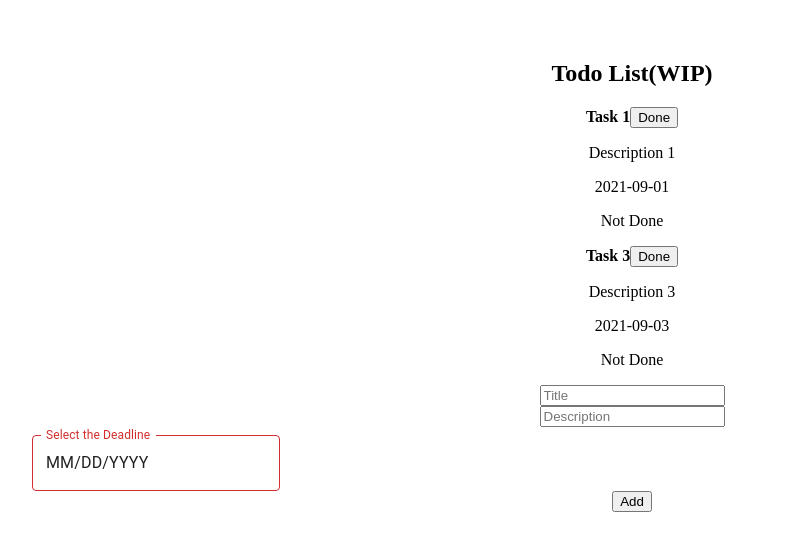
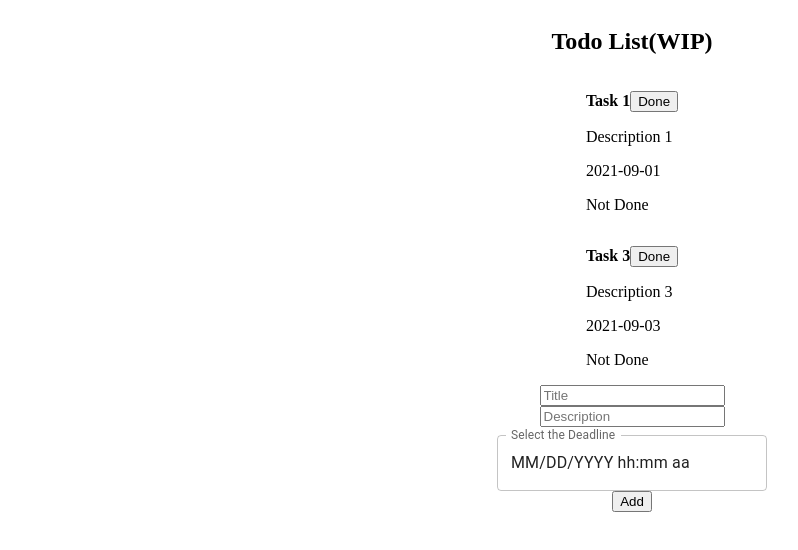
Before and after one commit to tetsugo02/TodoList, a React (Vite) app: page / in a window 1280 px wide. Shown: the top 550 px of the page, without its empty margins (8-806 px from the left). Built offline with nearby package versions, Linux system fonts and the light colour scheme.

Commit message:
Refactor code to remove unused CSS import and update package.json dependencies

```diff
--- a/package.json
+++ b/package.json
@@ -14,9 +14,11 @@
     "@emotion/styled": "^11.13.0",
     "@mui/material": "^6.1.2",
     "@mui/x-date-pickers": "^7.18.0",
+    "@types/styled-components": "^5.1.34",
     "dayjs": "^1.11.13",
     "react": "^18.3.1",
     "react-dom": "^18.3.1",
+    "styled-components": "^6.1.13",
     "uuid": "^10.0.0"
   },
   "devDependencies": {
--- a/src/App.tsx
+++ b/src/App.tsx
@@ -1,4 +1,3 @@
-import "./App.css";
 import AddNewTodo from "./components/AddNew";
 import TodoList from "./components/TodoList";
 
--- a/src/components/AddNew.tsx
+++ b/src/components/AddNew.tsx
@@ -1,10 +1,17 @@
 import { useContext, useState } from "react";
 import { v4 as uuidv4 } from "uuid";
 import dayjs, { Dayjs } from "dayjs";
+import styled from "styled-components";
 
 import { TodoType } from "../types/TodoType";
 import TodoListDataContext from "../contexts/TodoListData";
-import BasicDatePicker from "./styled/TimePicker";
+import BasicDatePicker from "./TimePicker";
+
+const StyledAddNewTodo = styled.div`
+	display: flex;
+	flex-direction: column;
+	align-items: center;
+`;
 
 const AddNewTodo = () => {
 	const todoContext = useContext(TodoListDataContext);
@@ -33,7 +40,7 @@ const AddNewTodo = () => {
 		if (date) {
 			setNewTodo((prev) => ({
 				...prev,
-				deadline: date.format("YYYY-MM-DD"),
+				deadline: date.format("YYYY-MM-DD HH:mm"),
 			}));
 		}
 	};
@@ -54,7 +61,7 @@ const AddNewTodo = () => {
 	};
 
 	return (
-		<div>
+		<StyledAddNewTodo>
 			<div>
 				<input
 					type="text"
@@ -78,7 +85,8 @@ const AddNewTodo = () => {
 				<BasicDatePicker value={dayjs(newTodo.deadline)} onChange={handleDateChange} />
 			</div>
 			<button onClick={handleAddTodo}>Add</button>
-		</div>
+			{newTodo.deadline}
+		</StyledAddNewTodo>
 	);
 };
 
--- a/src/components/styled/TimePicker.tsx
+++ b/src/components/TimePicker.tsx
@@ -1,19 +1,31 @@
 import { DemoContainer } from "@mui/x-date-pickers/internals/demo";
 import { AdapterDayjs } from "@mui/x-date-pickers/AdapterDayjs";
 import { LocalizationProvider } from "@mui/x-date-pickers/LocalizationProvider";
-import { DatePicker } from "@mui/x-date-pickers/DatePicker";
+import { DateTimePicker } from "@mui/x-date-pickers";
 import { Dayjs } from "dayjs";
-
+import styled from "styled-components";
 interface BasicDatePickerProps {
 	value: Dayjs | null;
 	onChange: (date: Dayjs | null) => void;
 }
+const StyledDateTimePicker = styled(DateTimePicker)`
+	width: 200px;
+`;
 
 const BasicDatePicker: React.FC<BasicDatePickerProps> = ({ value, onChange }) => {
 	return (
 		<LocalizationProvider dateAdapter={AdapterDayjs}>
-			<DemoContainer components={["DatePicker"]}>
-				<DatePicker label="Select the Deadline" value={value} onChange={onChange} />
+			<DemoContainer components={["DateTimePicker"]}>
+				<StyledDateTimePicker
+					label="Select the Deadline"
+					value={value}
+					onChange={onChange}
+					slotProps={{
+						textField: {
+							error: false, // エラー表示を無効にする
+						},
+					}}
+				/>
 			</DemoContainer>
 		</LocalizationProvider>
 	);
--- a/src/components/TodoList.tsx
+++ b/src/components/TodoList.tsx
@@ -1,13 +1,20 @@
 import Todo from "./Todo"; //コンポーネントをインポート
 import { useContext } from "react"; // Reactのフックをインポート
-import TodoListDataContext from "../contexts/TodoListData"; //ListDataContextをインポート
+import TodoListDataContext from "../contexts/TodoListData";
+import styled from "styled-components"; // styled-componentsをインポート
 
 //Listコンポーネントのプロパティの型定義
 interface TodoListProps {
 	isDone: boolean; // isDoneプロパティはTodoの完了状態を示す
 }
 
-//Listコンポーネントの定義
+// スタイルドコンポーネントとしてTodoListをラップ
+const StyledTodoList = styled.div`
+	display: flex;
+	flex-direction: column;
+	align-items: center;
+`;
+
 const TodoList: React.FC<TodoListProps> = ({ isDone }) => {
 	// useContextフックを使用してTodoListDataContextからデータを取得
 	const context = useContext(TodoListDataContext);
@@ -31,7 +38,7 @@ const TodoList: React.FC<TodoListProps> = ({ isDone }) => {
 	};
 
 	return (
-		<div>
+		<StyledTodoList>
 			<h2>Todo List({isDone ? "done" : "WIP"})</h2> {/* タイトルを表示 */}
 			{todos
 				.filter((todo) => {
@@ -40,7 +47,7 @@ const TodoList: React.FC<TodoListProps> = ({ isDone }) => {
 				.map((todo) => (
 					<Todo key={todo.id} {...todo} onToggle={onToggleDone} /> //コンポーネントをレンダリング
 				))}
-		</div>
+		</StyledTodoList>
 	);
 };
 
```
Also changed, not shown: 1 other file (tests, documents, lock files or other folders).
